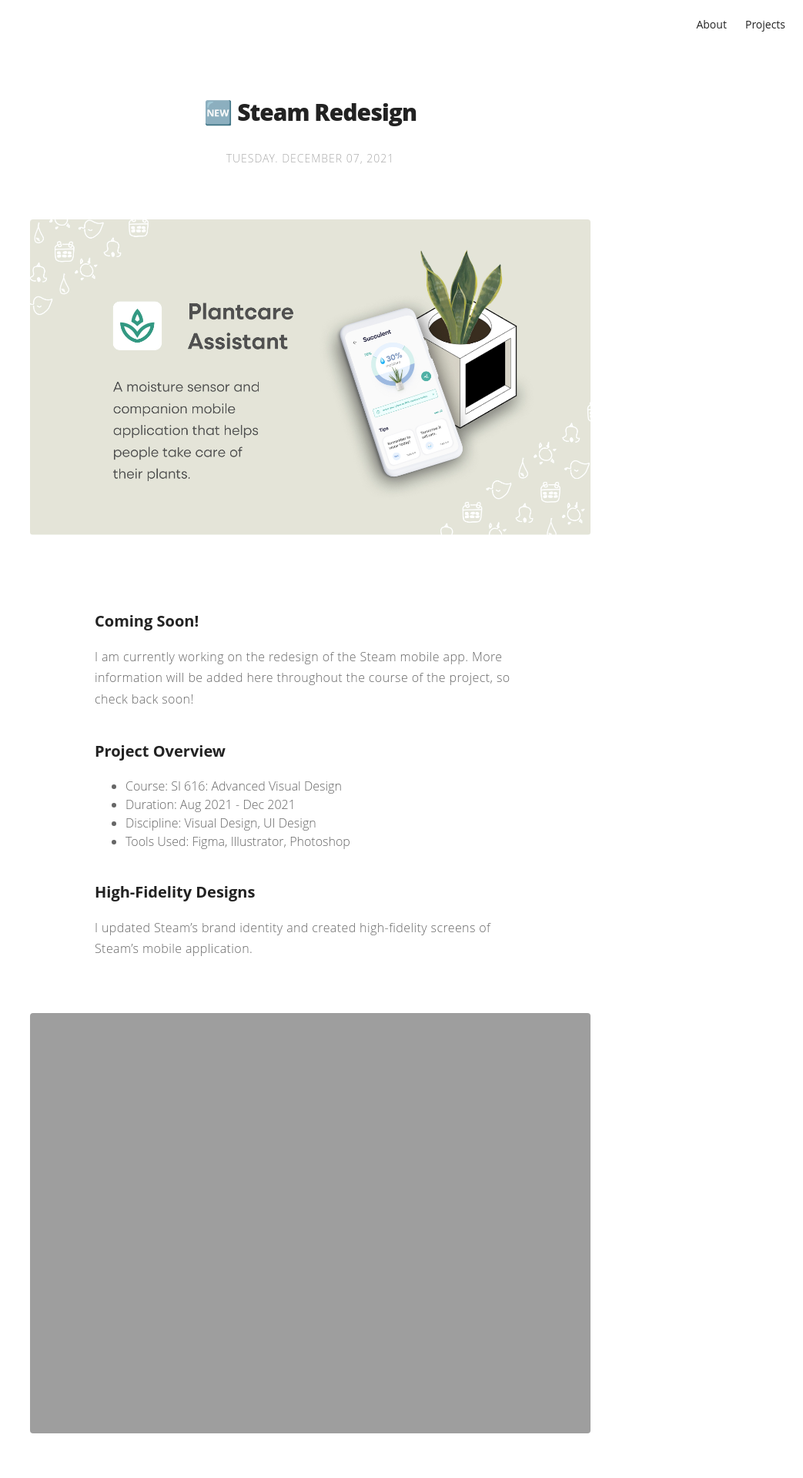
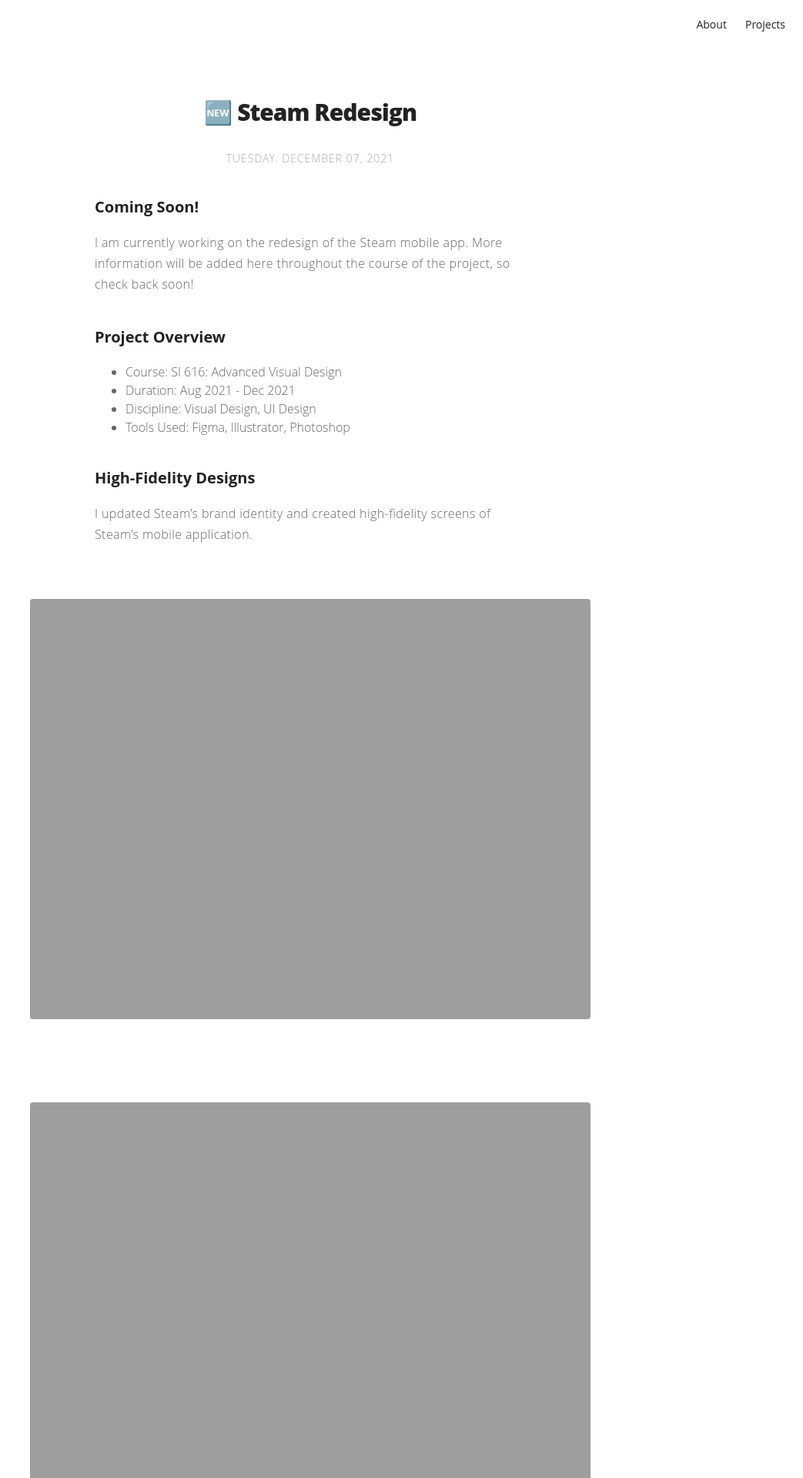
Before and after one commit to Nicholasdgiles/nicholasgiles.github.io, a Jekyll site: the page built from _posts/2021-12-07-steam-redesign.markdown, in a window 1280 px wide. Shown: the top 1920 px of the page at 77% size, without its empty margins (237-1280 px from the left). Built offline with Jekyll 4.4.1, drawn with Linux system fonts in a browser that asks for light colours.

Commit message:
Update 2021-12-07-steam-redesign.markdown

```diff
--- a/_posts/2021-12-07-steam-redesign.markdown
+++ b/_posts/2021-12-07-steam-redesign.markdown
@@ -11,8 +11,6 @@
 projects: true
 description: "Steam Redesign"
 ---
-
-<img src="http://nicholasgiles.com/assets/images/plantcare/product_marketing1.jpg" class="bigger-image" alt="Product Marketing" />
 
 ### Coming Soon!
 
```
